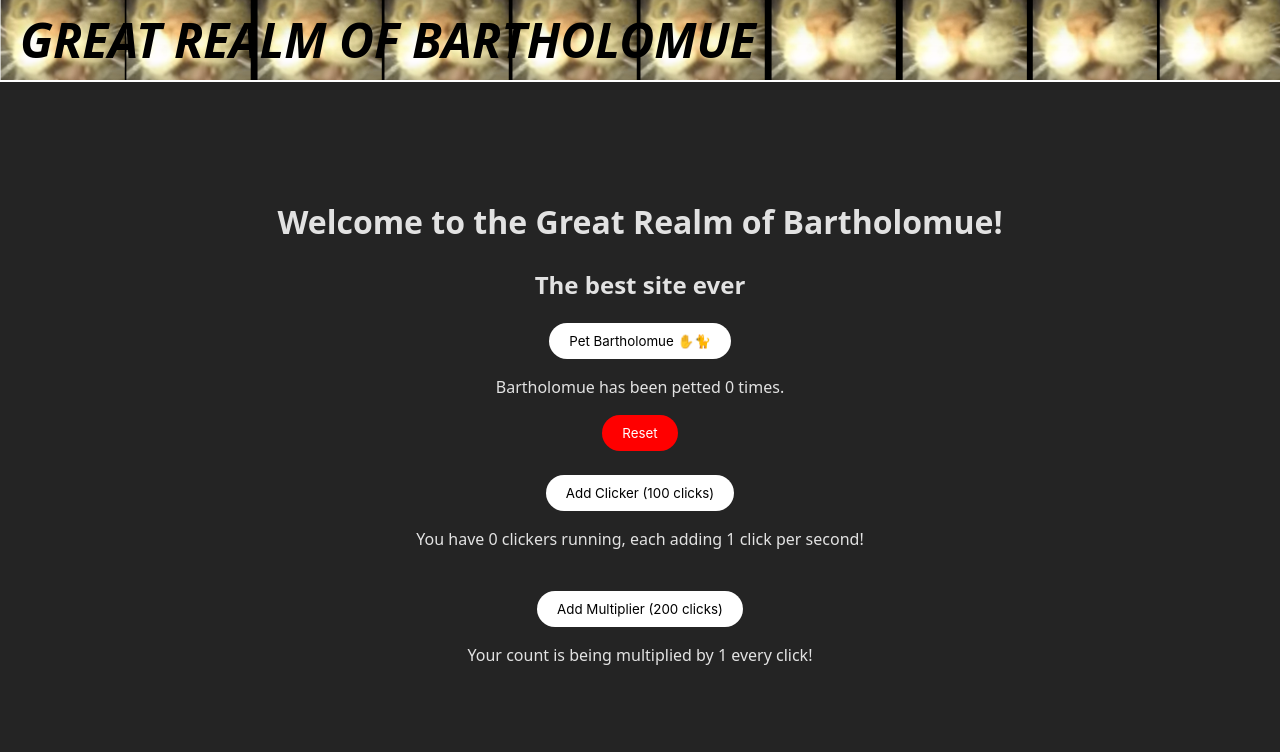
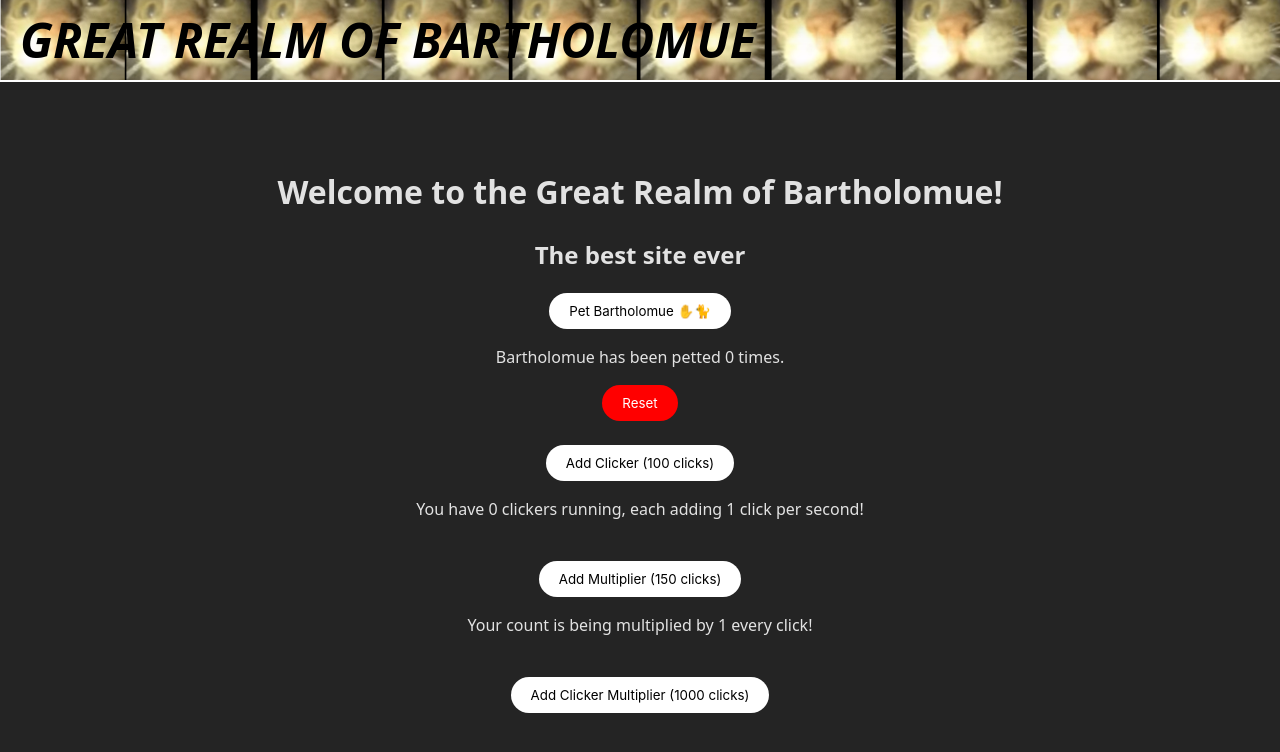
Before and after one commit to landoodle123/Barth-site, a Svelte app: page / in a window 1280 px wide. Shown: the top 752 px of the page. Built offline with nearby package versions, Linux system fonts and the light colour scheme.

Commit message:
Added clickermultipliers

```diff
--- a/src/App.svelte
+++ b/src/App.svelte
@@ -1,11 +1,13 @@
 <script>
   import Navbar from './lib/Navbar.svelte';
   let count = 0;
+  let amountGained = 1;
   let clickerCount = 0; // Number of clickers purchased
   let clickerCost = 100; // Initial cost of a clicker
+  let multiplierCost = 150;
+  let clickerMultiplierCost = 1000;
+  let clickerGain = 1;
   let clickerIntervals = []; // Array to hold intervals for each clicker
-  let multiplierCost = 200; // Initial cost of multiplier
-  let amountGained = 1; // Initial multiplier effect
 
   // Load the state from localStorage when the app starts
   if (localStorage.getItem('count')) {
@@ -66,6 +68,17 @@
     }
   }
 
+  function buyClickerMultiplier() {
+    if (count >= clickerMultiplierCost) {
+      count -= clickerMultiplierCost;
+      clickerGain *= 2;
+      clickerMultiplierCost = Math.floor(clickerMultiplierCost * 15);
+      saveState();
+    } else {
+      console.log("Not enough points to buy a clickermultiplier")
+    }
+  }
+
   function incrementCount() {
     count += amountGained;
     saveState();
@@ -75,8 +88,9 @@
     count = 0;
     clickerCount = 0;
     clickerCost = 100;
-    multiplierCost = 200;
-    amountGained = 1;
+    multiplierCost = 150;
+    clickerMultiplierCost = 1000;
+    clickerGain = 1;
 
     // Clear all clicker intervals
     clickerIntervals.forEach(clearInterval);
@@ -103,6 +117,8 @@
   <br>
   <button on:click={buyMultiplier} class="button">Add Multiplier ({multiplierCost} clicks)</button>
   <p>Your count is being multiplied by {amountGained} every click!</p>
+  <br>
+  <button on:click={buyClickerMultiplier()} class="button">Add Clicker Multiplier ({clickerMultiplierCost} clicks)</button>
 </main>
 
 <style>
```
